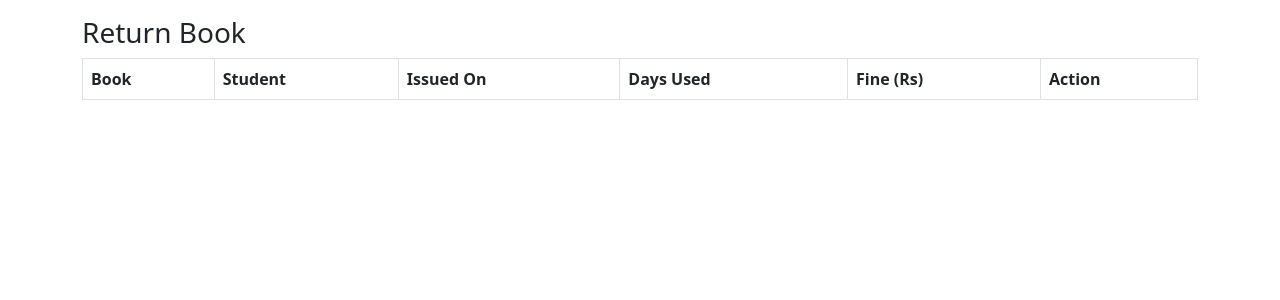
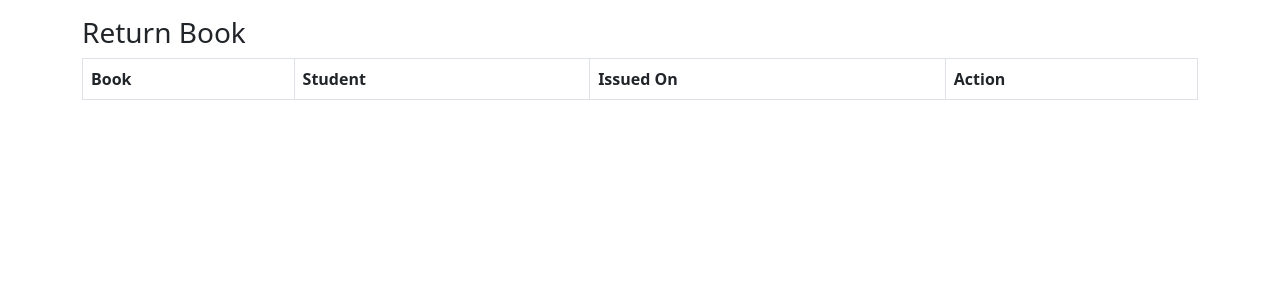
Before and after one commit to Sohailsaifi-aws/collageproject, a Flask app: page /returns in a window 1280 px wide. Shown: the part 56-356 px from the top of the page. Run offline with Flask 3, Linux system fonts and the light colour scheme; the visitor is signed in with stand-in values (Sample User, id 1); data that the repository does not hold is empty.

Commit message:
Initial commit

```diff
--- a/templates/returns.html
+++ b/templates/returns.html
@@ -7,8 +7,6 @@
         <th>Book</th>
         <th>Student</th>
         <th>Issued On</th>
-        <th>Days Used</th>
-        <th>Fine (Rs)</th>
         <th>Action</th>
     </tr>
 
@@ -17,20 +15,6 @@
         <td>{{ i.book_title }}</td>
         <td>{{ i.student_name }} ({{ i.student_roll }})</td>
         <td>{{ i.issue_date }}</td>
-
-        <td>
-            {{ (date.today() - i.issue_date).days }}
-        </td>
-
-        <td>
-            {% set days = (date.today() - i.issue_date).days %}
-            {% if days > 7 %}
-                {{ (days - 7) * 5 }}
-            {% else %}
-                0
-            {% endif %}
-        </td>
-
         <td>
             <form method="post">
                 <input type="hidden" name="issue_id" value="{{ i.id }}">
```
